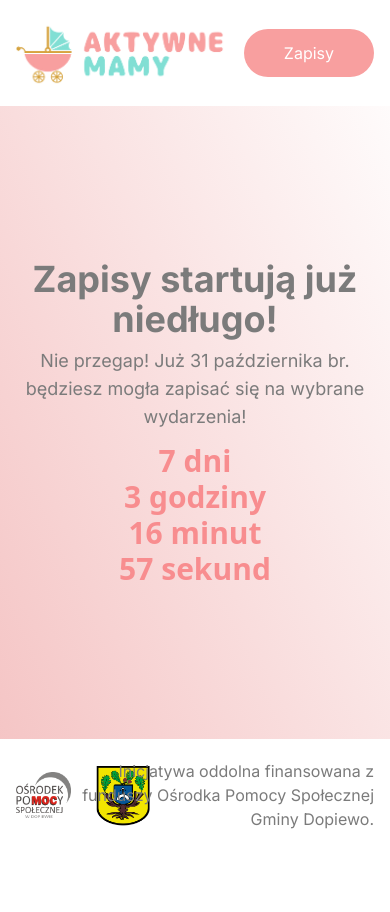
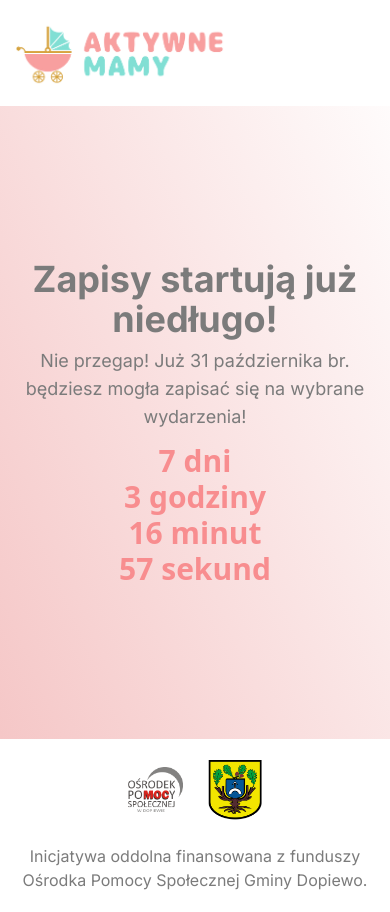
Before and after one commit to matwjablonski/aktywnemamy, a Next.js app: page /zapisy in a window 390 px wide. Before the commit the page ends 851 px from the top, so only its background shows below. Built offline with nearby package versions, Linux system fonts and the light colour scheme.

Commit message:
feat(): changes for mobile version

```diff
--- a/app/components/ButtonLink/index.tsx
+++ b/app/components/ButtonLink/index.tsx
@@ -1,10 +1,15 @@
 import Link from 'next/link';
 import styles from './ButtonLink.module.scss';
+import { FC } from 'react';
 
-const ButtonLink = () => {
+type ButtonLink = {
+  label: string;
+}
+
+const ButtonLink: FC<ButtonLink> = ({ label }) => {
   return (
-    <Link href="/zapisy" className={`${styles.ButtonLink} px-10 py-3 inline-block rounded-3xl`}>
-      <span>Zapisy</span>
+    <Link href="/zapisy" className={`${styles.ButtonLink} px-10 py-3 rounded-3xl hidden sm:inline-block `}>
+      <span>{label}</span>
     </Link>
   )
 }
--- a/app/components/Footer/index.tsx
+++ b/app/components/Footer/index.tsx
@@ -5,8 +5,8 @@ const Footer = () => {
   return (
     <footer className={styles.Footer}>
       <div className="container mx-auto px-4 py-5">
-        <div className="flex justify-between items-center">
-          <div className="flex items-center gap-6">
+        <div className="flex flex-col md:flex-row justify-between items-center">
+          <div className="flex items-center gap-6 mb-6 md:mb-0">
             <Image
               src="/logo-opsdopiewo.png"
               alt="Aktywne Mamy logo"
@@ -25,7 +25,7 @@ const Footer = () => {
             />
           </div>
           <div className="max-w-lg">
-            <p className="text-right">Inicjatywa oddolna finansowana z funduszy Ośrodka Pomocy Społecznej Gminy Dopiewo.</p>
+            <p className="text-center md:text-right">Inicjatywa oddolna finansowana z funduszy Ośrodka Pomocy Społecznej Gminy Dopiewo.</p>
           </div>
         </div>
       </div>
--- a/app/components/Header/index.tsx
+++ b/app/components/Header/index.tsx
@@ -15,7 +15,7 @@ const Header = () => {
             height={135}
             priority
           />
-          <ButtonLink />
+          <ButtonLink label="Zapisy" />
         </div>
       </div>
     </header>
```
